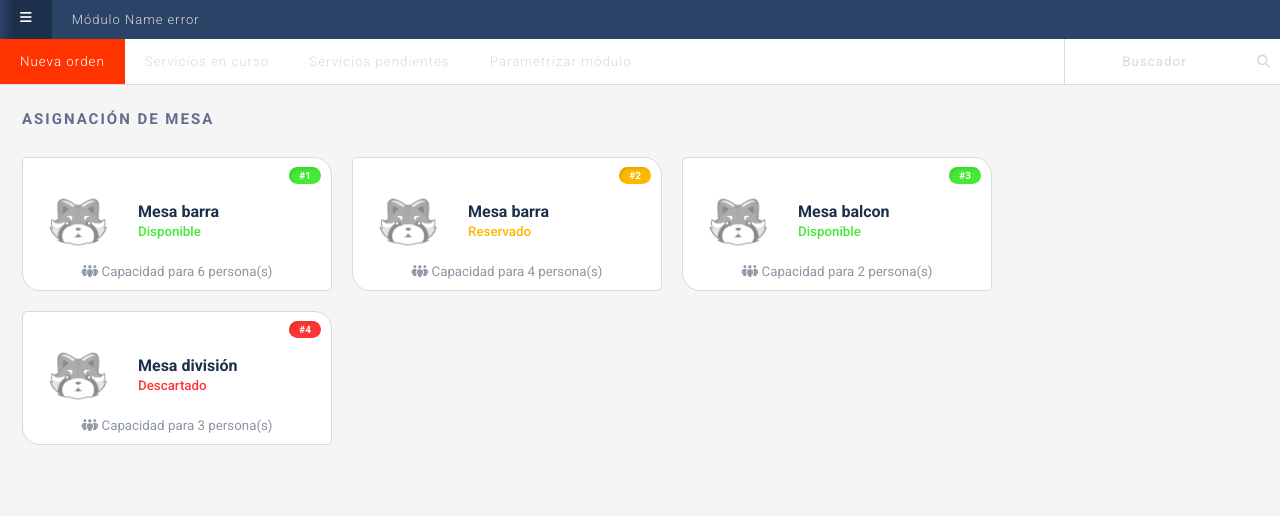
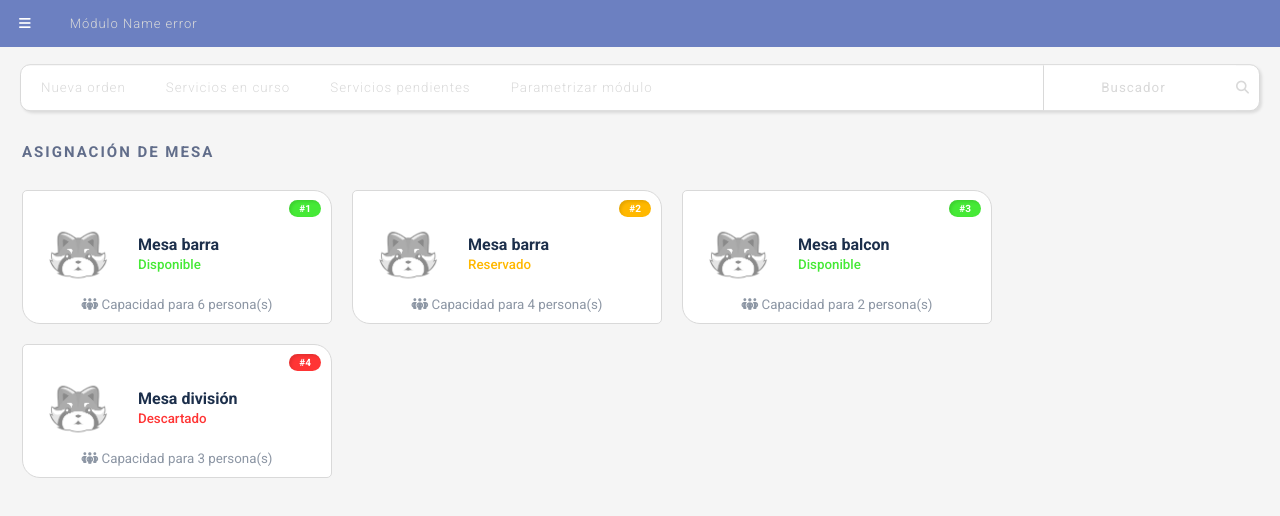
Before and after one commit to MarweeDev/FrontAccounting, an Angular app: page /sales/neworder in a window 1280 px wide. Shown: the top 516 px of the page. Built offline with nearby package versions, Linux system fonts and the light colour scheme.

Commit message:
Modificación de estilos

```diff
--- a/src/app/app.component.css
+++ b/src/app/app.component.css
@@ -1,16 +1,18 @@
 .slider {
-    height: calc(100vh - 106px);
+    height: calc(100vh - 61px);
     max-width: fit-content;
     position: fixed;
+    top: 3rem;
     background-color: var(--background-primario);
     border-right: 1px solid var(--color-texto-terciario);
     z-index: 2;
     padding: 10px 0px 10px 20px;
     box-shadow: 2px 2px 9px rgba(0,0,0,.2);
+    z-index: 3;
 }
 
 .content {
-    height: calc(100vh - 120px);
+    height: calc(100vh - 150px);
     position: relative;
     justify-content: center;
     padding: 20px 12px 10px 12px;
--- a/src/app/modules/sales/components/ActiveServices/payorder/payorder.component.css
+++ b/src/app/modules/sales/components/ActiveServices/payorder/payorder.component.css
@@ -1,7 +1,7 @@
 .container {
     font-size: 13px;
     letter-spacing: 1px;
-    margin: auto;
+    margin: auto !important;
     max-width: fit-content;
 }
 
@@ -36,7 +36,7 @@
     /*display: flex;
     flex-wrap: wrap;
     justify-content: left;*/
-    margin: 0px 2rem;
+    margin: 0px 1rem;
     padding: 20px;
     background-color: rgba(255, 255, 255, 1);
 }
--- a/src/app/modules/sales/components/NewOrder/assignment/assignment.component.css
+++ b/src/app/modules/sales/components/NewOrder/assignment/assignment.component.css
@@ -119,98 +119,3 @@
     margin: 0px 5px;
     font-weight: 500;
 }
-
-
-/*Reservas*/
-.container-add {
-    position: fixed !important;
-    right: 0px !important;
-    bottom: 0px !important;
-    z-index: 2 !important;
-    display: flex !important;
-    padding: 3rem 10px 3rem 10px !important;
-    background: rgba(0,0,0,.5) !important;
-    left: 0 !important;
-    top: 0 !important;
-    justify-content: center;
-}
-
-.container-add .modal-add {
-    position: relative;
-    width: 30em;
-    height: fit-content;
-    padding: 20px;
-    box-shadow: 1px 1px 9px -4px rgba(0, 0, 0, 0.8);
-    border: 1px solid var(--color-texto-terciario);
-    border-radius: 5px;
-    background-color: rgb(255, 255, 255);
-}
-
-.container-add .modal-add .header .row  {
-    margin: 0px !important;
-    padding: 0px !important;
-    text-align: center;
-}
-.container-add .modal-add .header .row .col {
-    margin: 0px !important;
-    padding: 0px !important;
-    text-align: center;
-}
-.container-add .modal-add .header .row .col h5, .container-add .modal-add .header .row .col h3 {
-    margin: 0px;
-}
-
-.container-add .modal-add .content .grid {
-    width: 100%;
-    padding: 1px;
-    margin-top: 10px;
-    margin-bottom: 10px;
-    border: 1px solid var(--color-texto-terciario);
-    border-left: 2px solid var(--color-info);
-}
-.container-add .modal-add .content .grid table {
-    width: 100%;
-}
-.container-add .modal-add .content .grid table th {
-    font-size: 12px;
-    padding-top: 5px;
-    padding-bottom: 5px;
-    border-bottom: 1px solid var(--color-texto-terciario);
-    text-align: left;
-}
-.container-add .modal-add .content .grid table tr:last-child td {
-    border-bottom: none;
-}
-.container-add .modal-add .content .grid table td {
-    font-size: 12px;
-    padding-top: 5px;
-    padding-bottom: 5px;
-    border-bottom: 1px solid var(--color-texto-terciario);
-}
-
-.container-add .modal-add .action {
-    padding-top: 20px;
-}
-.container-add .modal-add .action .row {
-    padding: 0px;
-    margin: 0px;
-}
-.container-add .modal-add .action .row .col  {
-    margin: 0px;
-    padding: 0px;
-}
-.container-add .modal-add .action .row .col button {
-    font-size: 10px;
-    font-weight: 800;
-    text-transform: uppercase;
-}
-.container-add .modal-add .action .row .col:nth-child(1)  {
-    max-width: fit-content;
-}
-.container-add .modal-add .action .row .col:nth-child(1) button  {
-    padding: 10px 20px;
-}
-.container-add .modal-add .action .row .col:nth-child(2) button  {
-    width: 96%;
-    margin-left: 10px;
-}
--- a/src/app/shared/components/aside/mainlayout/mainlayout.component.css
+++ b/src/app/shared/components/aside/mainlayout/mainlayout.component.css
@@ -2,6 +2,7 @@
     margin-right: 10px;
     padding-right: 20px;
     /*border-right: 1px solid var(--color-texto-terciario);*/
+    z-index: 2;
 }
 
 h3 {
@@ -67,13 +68,14 @@ ul li .selected:hover, ul li .selected:hover i {
 }
 ul li button:hover {
     cursor: pointer;
-    color: rgb( 97 109 138 );
+    color: var(--background-primario);
     border-color: var(--color-texto-terciario);
-    background-color: rgb(255, 255, 255);
+    background-color: var(--color-info);
 }
 ul li button:hover i {
-    color: rgb( 97 109 138 );
+    color: var(--background-primario);
 }
 ul li button i {
     color: rgb( 97 109 138 );
+    transition: all .5s;
 }
--- a/src/app/shared/components/aside/mainlayout/mainlayout.component.html
+++ b/src/app/shared/components/aside/mainlayout/mainlayout.component.html
@@ -12,7 +12,7 @@
             </button>
         </li>
         <li>
-            <button type="button" class="btn selected" data-title="Ventas" (click)="OnRouterModule('/sales/neworder')">
+            <button type="button" class="btn" data-title="Ventas" (click)="OnRouterModule('/sales/neworder')">
                 <i class="fa-solid fa-chart-simple"></i> Ventas
             </button>
         </li>
@@ -32,4 +32,18 @@
             </button>
         </li>
     </ul>
+
+    <h3>Módulos Admin</h3>
+    <ul>
+        <li>
+            <button type="button" class="btn" data-title="modulo 2">
+                <i class="fa-solid fa-sliders"></i> Parametrización
+            </button>
+        </li>
+        <li>
+            <button type="button" class="btn" data-title="modulo 2">
+                <i class="fa-solid fa-users-gear"></i> Accesos
+            </button>
+        </li>
+    </ul>
 </section>
--- a/src/app/shared/components/header/breadcrumbs/breadcrumbs.component.css
+++ b/src/app/shared/components/header/breadcrumbs/breadcrumbs.component.css
@@ -9,11 +9,15 @@
       ". . ."
       ". . .";
 
-    background-color: var(--color-adicional-secundario);
+    background-color: var(--color-info);
+
+    position: fixed;
+    top: 0;left: 0;right: 0;
+    z-index: 2;
 }
 
 .container div {
-    padding: 10px 20px;
+    padding: 14px 20px;
     letter-spacing: 1px;
     font-size: 13px;
 }
@@ -25,16 +29,19 @@
     line-height: 19px;
     text-align: center;
     max-width: fit-content;
-    background-color: var(--color-adicional-primario);
-    background: linear-gradient(90deg, rgba(43,67,103,1) 0%, rgba(28,47,75,1) 27%);
+    background-color: var(--color-info);
 }
 .col1 button {
-    padding: 10px 20px;
+    padding: 11px 14px;
     color: rgb(255, 255, 255) !important;
-    margin: 0px;
+    margin: 5px;
     background-color: transparent;
     border: none;
     cursor: pointer;
+    border-radius: 50px;
+}
+.col1 button:hover {
+    background-color: var(--color-info-dark);
 }
 .col1 button i {
     color: rgb(255, 255, 255) !important;
--- a/src/app/shared/components/header/nav/nav.component.css
+++ b/src/app/shared/components/header/nav/nav.component.css
@@ -8,17 +8,28 @@
       ". ."
       ". .";
 
-    border-bottom: 1px solid var(--color-texto-terciario);
+    border: 1px solid var(--color-texto-terciario);
+    border-radius: 10px;
     background-color: rgba(255, 255, 255, 1);
     font-size: 13px;
+    margin: 20px;
+    margin-top: 0rem;
+    margin-bottom: 10px;
+    box-shadow: 2px 2px 3px rgba(0, 0, 0, .1);
+    overflow: hidden;
+
+    position: sticky;
+    top: 4rem;
+    z-index: 1;
 }
 
 .col1 {
     grid-area: col1;
     display: flex;
+    overflow-x: auto;
 }
 .col1 button {
-    padding: 10px 20px;
+    padding: 10px 20px !important;
     letter-spacing: 1px;
     font-weight: 300;
     border: none;
@@ -27,8 +38,9 @@
     color:  var(--color-texto-terciario);
     position: relative;
 }
+
 .col1 .active, .col1 button:hover {
-    background-color: var(--color-primario);
+    background-color: var(--color-info);
     color: rgba(255, 255, 255, 1);
     transition: all .5s;
     cursor: pointer;
--- a/src/app/shared/components/header/nav/nav.component.html
+++ b/src/app/shared/components/header/nav/nav.component.html
@@ -1,12 +1,12 @@
-<section class="container">
+<section class="container" (click)="OnHiddenBar()">
     <div class="col1">
-        <button type="button" class="active">
+        <button type="button" (click)="OnRouterModule('/sales/neworder')">
             Nueva orden
         </button>
-        <button type="button">
+        <button type="button" (click)="OnRouterModule('/sales/activeservices')">
             Servicios en curso
         </button>
-        <button type="button">
+        <button type="button" (click)="OnRouterModule('/sales/pendingservices')">
             Servicios pendientes
         </button>
         <button type="button">
--- a/src/app/shared/components/header/nav/nav.component.ts
+++ b/src/app/shared/components/header/nav/nav.component.ts
@@ -1,10 +1,39 @@
-import { Component } from '@angular/core';
+import { Component, OnInit } from '@angular/core';
+import { Router } from '@angular/router';
+import { AppComponent } from 'src/app/app.component';
 
 @Component({
   selector: 'app-nav',
   templateUrl: './nav.component.html',
   styleUrls: ['./nav.component.css']
 })
-export class NavComponent {
+export class NavComponent implements OnInit {
 
+  //#region Constructor
+  constructor(private router: Router, private app: AppComponent) {
+  }
+
+  ngOnInit(): void {
+  }
+
+  ngAfterViewInit(): void {
+
+  }
+  //#endregion
+
+  //#region Methods
+  OnRouterModule(router:any){
+    this.router.navigate([router]);
+  }
+
+  OnHiddenBar(){
+    let element :any = document.getElementById('icon_btn_open');
+    let elementSlider :any = document.getElementById('slider_left');
+    if(element != undefined && elementSlider != undefined){
+      element.className = "fa-solid fa-bars";
+      elementSlider.className = "slider animate__animated animate__fadeOutLeft";
+      setTimeout(()=>{this.app.statusDisabledMain = false;},1000);
+    }
+  }
+  //#endregion
 }
--- a/src/assets/css/dobby.css
+++ b/src/assets/css/dobby.css
@@ -2,7 +2,8 @@
   --color-success: #45E936;
   --color-danger: #FF3535;
   --color-warning: #FFB800;
-  --color-info: #6a7fc1;
+  --color-info: hsl(226, 41%, 59%);
+  --color-info-dark: #6568c9;
   --color-company: rgba(255, 51, 0, 1);
 }
 
--- a/src/styles.css
+++ b/src/styles.css
@@ -25,6 +25,7 @@ html {
 
 body {
     margin: 0px;
+    padding-top: 3.8rem;
     color: var(--color-adicional-primario);
     background-color: var(--background-primario);
 }
```
